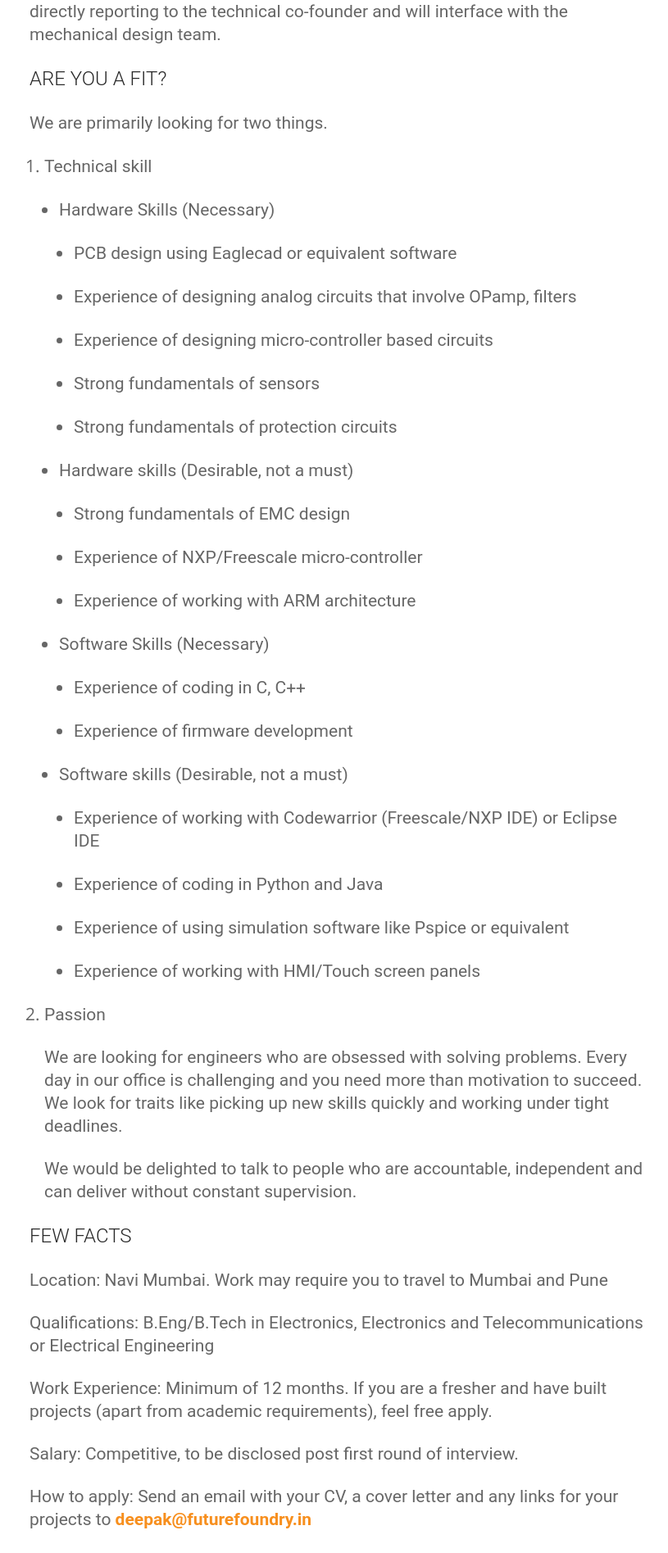
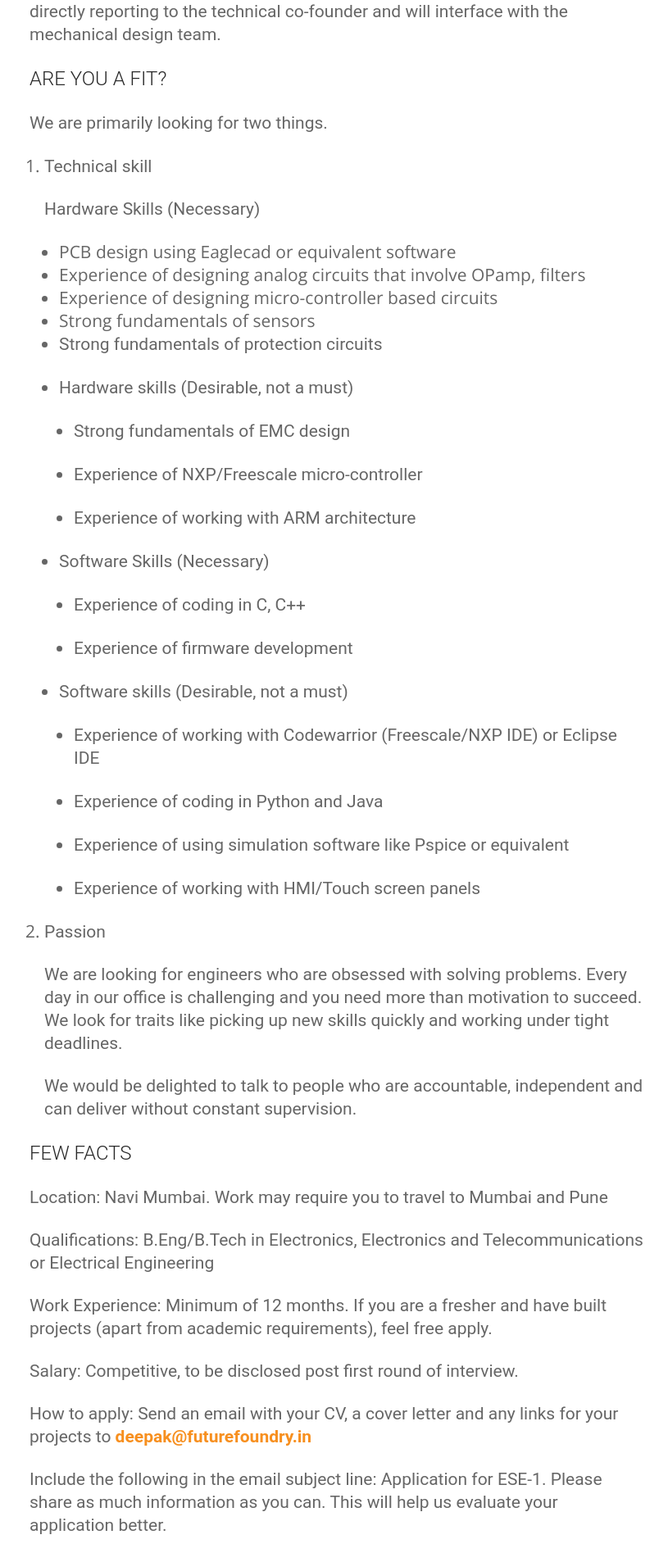
Before and after one commit to akshatkedia/fresher-foundry, a Jekyll site: the page built from _careers/embedded-system-engineer.markdown, in a window 1280 px wide. Shown: the part 459-2354 px from the top of the page at 82% size, without its empty margins (229-1044 px from the left). Built offline with Jekyll 4.4.1, drawn with Linux system fonts in a browser that asks for light colours.

```diff
--- a/_careers/embedded-system-engineer.markdown
+++ b/_careers/embedded-system-engineer.markdown
@@ -12,17 +12,13 @@ We are primarily looking for two things.
 
 1. Technical skill
 
-   * Hardware Skills (Necessary)
+     Hardware Skills (Necessary)
 
-     * PCB design using Eaglecad or equivalent software
-
-     * Experience of designing analog circuits that involve OPamp, filters
-
-     * Experience of designing micro-controller based circuits
-
-     * Strong fundamentals of sensors
-
-     * Strong fundamentals of protection circuits
+     - PCB design using Eaglecad or equivalent software
+     - Experience of designing analog circuits that involve OPamp, filters
+     - Experience of designing micro-controller based circuits
+     - Strong fundamentals of sensors
+    - Strong fundamentals of protection circuits
 
    * Hardware skills (Desirable, not a must)
 
```
